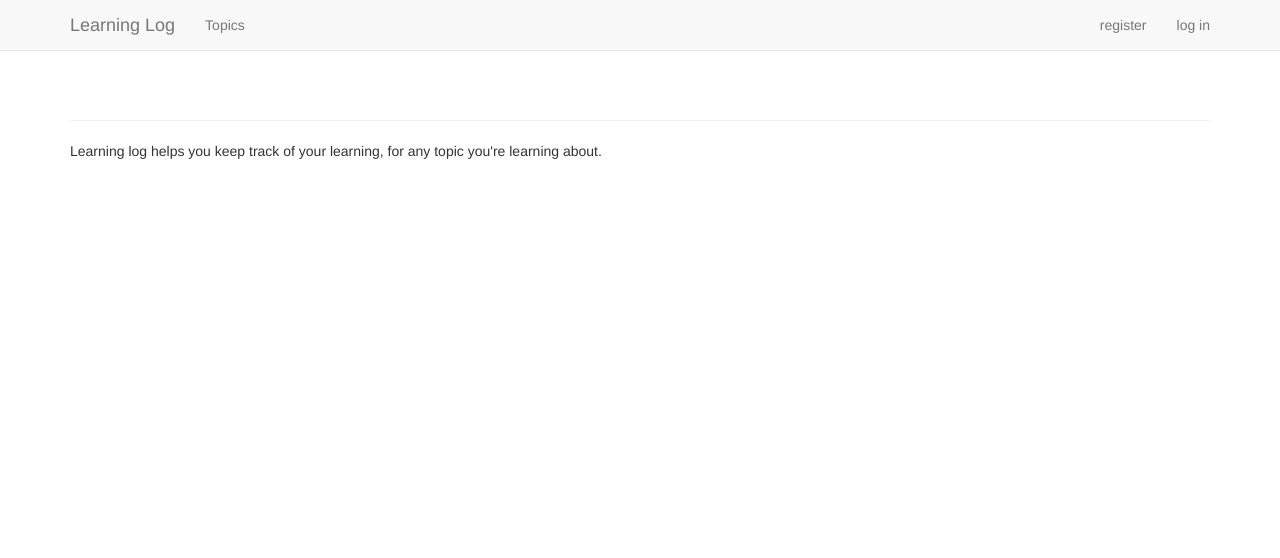
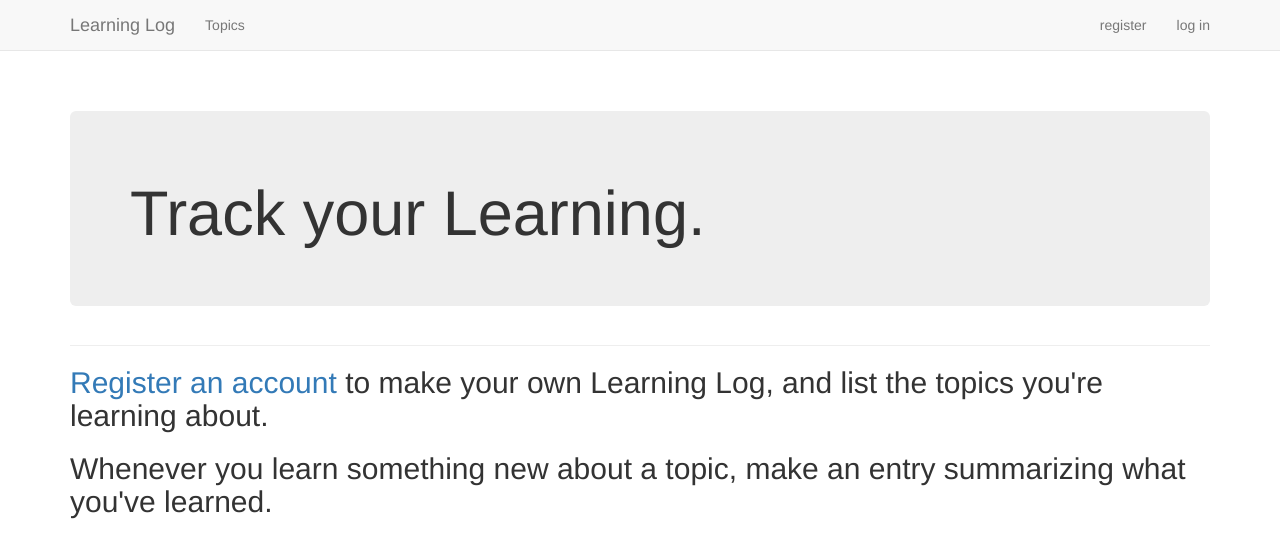
Before and after one commit to link375/learning_log, a Django app: page / in a window 1280 px wide. Shown: the top 558 px of the page. Run offline with Django 3.2, Linux system fonts and the light colour scheme; some libraries are stand-ins or nearby versions.

Commit message:
style the homepage - add a jumbotron

```diff
--- a/learning_logs/templates/learning_logs/index.html
+++ b/learning_logs/templates/learning_logs/index.html
@@ -1,9 +1,20 @@
 <!-- inherit from the base.html template -->
 {% extends "learning_logs/base.html" %}
 
-<!-- specific stuff for this url -->
+{% block header %}
+    <div class="jumbotron">
+        <h1>Track your Learning.</h1>
+    </div>
+{% endblock header %}
+
+
 {% block content %}
+    <h2>
+        <a href="{% url 'users:register' %}">Register an account</a> to make
+        your own Learning Log, and list the topics you're learning about.
+    </h2>
 
-<p>Learning log helps you keep track of your learning, for any topic you're learning about.</p>
-
+    <h2>
+        Whenever you learn something new about a topic, make an entry summarizing what you've learned.
+    </h2>
 {% endblock content %}
```
